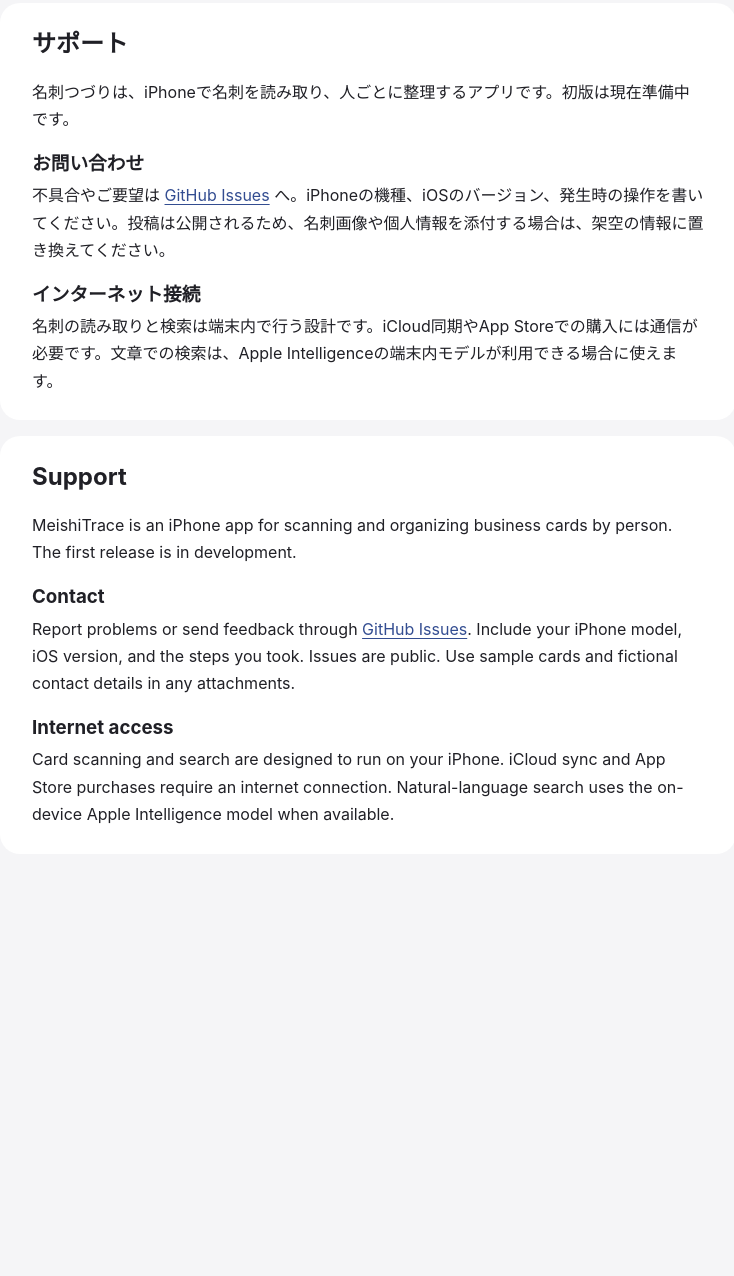
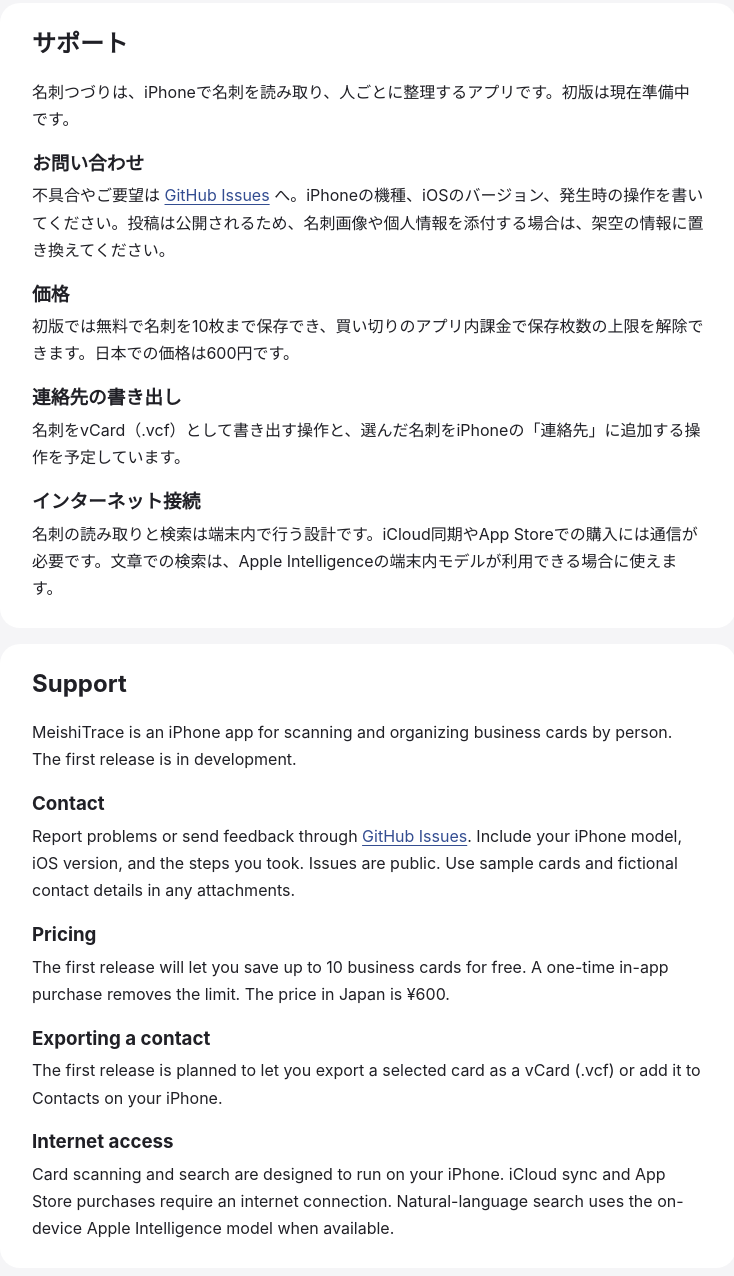
Before and after one commit to oud0n/meishitrace, a plain HTML site: page docs/index.html in a window 1280 px wide. Shown: the part 212-1488 px from the top of the page, without its empty margins (272-1006 px from the left). Before the commit the page ends 1146 px from the top, so only its background shows below. Drawn offline with Linux system fonts and the light colour scheme.

Commit message:
Document the free limit and contact export

```diff
--- a/docs/index.html
+++ b/docs/index.html
@@ -18,6 +18,10 @@
 <p>名刺つづりは、iPhoneで名刺を読み取り、人ごとに整理するアプリです。初版は現在準備中です。</p>
 <h3>お問い合わせ</h3>
 <p>不具合やご要望は <a href="https://github.com/oud0n/meishitrace/issues">GitHub Issues</a> へ。iPhoneの機種、iOSのバージョン、発生時の操作を書いてください。投稿は公開されるため、名刺画像や個人情報を添付する場合は、架空の情報に置き換えてください。</p>
+<h3>価格</h3>
+<p>初版では無料で名刺を10枚まで保存でき、買い切りのアプリ内課金で保存枚数の上限を解除できます。日本での価格は600円です。</p>
+<h3>連絡先の書き出し</h3>
+<p>名刺をvCard（.vcf）として書き出す操作と、選んだ名刺をiPhoneの「連絡先」に追加する操作を予定しています。</p>
 <h3>インターネット接続</h3>
 <p>名刺の読み取りと検索は端末内で行う設計です。iCloud同期やApp Storeでの購入には通信が必要です。文章での検索は、Apple Intelligenceの端末内モデルが利用できる場合に使えます。</p>
 </section>
@@ -26,6 +30,10 @@
 <p>MeishiTrace is an iPhone app for scanning and organizing business cards by person. The first release is in development.</p>
 <h3>Contact</h3>
 <p>Report problems or send feedback through <a href="https://github.com/oud0n/meishitrace/issues">GitHub Issues</a>. Include your iPhone model, iOS version, and the steps you took. Issues are public. Use sample cards and fictional contact details in any attachments.</p>
+<h3>Pricing</h3>
+<p>The first release will let you save up to 10 business cards for free. A one-time in-app purchase removes the limit. The price in Japan is ¥600.</p>
+<h3>Exporting a contact</h3>
+<p>The first release is planned to let you export a selected card as a vCard (.vcf) or add it to Contacts on your iPhone.</p>
 <h3>Internet access</h3>
 <p>Card scanning and search are designed to run on your iPhone. iCloud sync and App Store purchases require an internet connection. Natural-language search uses the on-device Apple Intelligence model when available.</p>
 </section>
```
Also changed, not shown: docs/privacy.html (+2 -2 lines).
